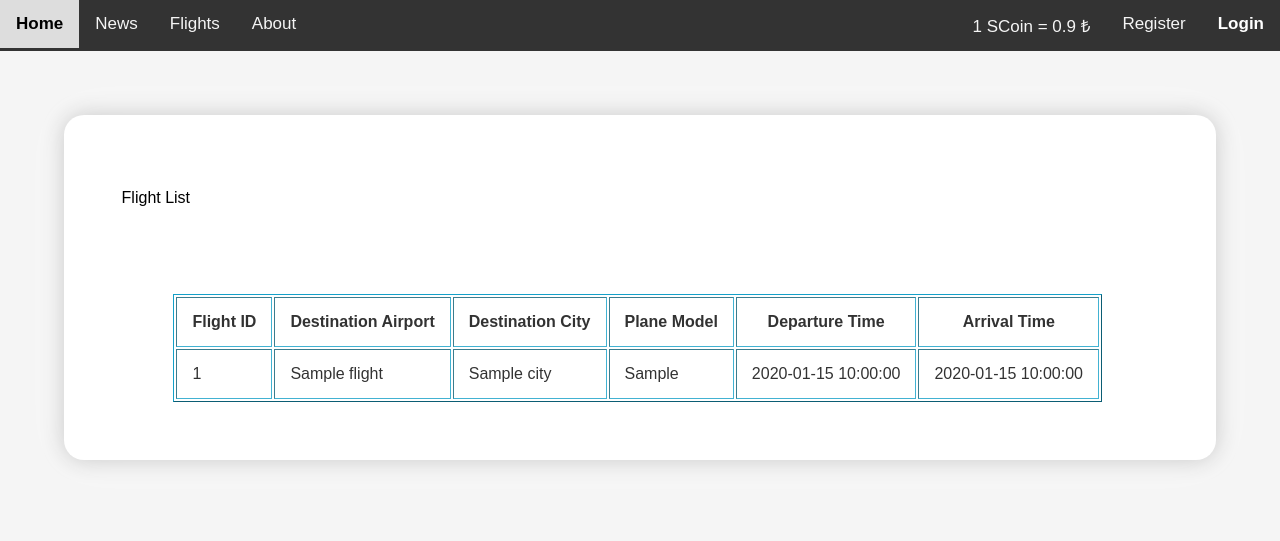
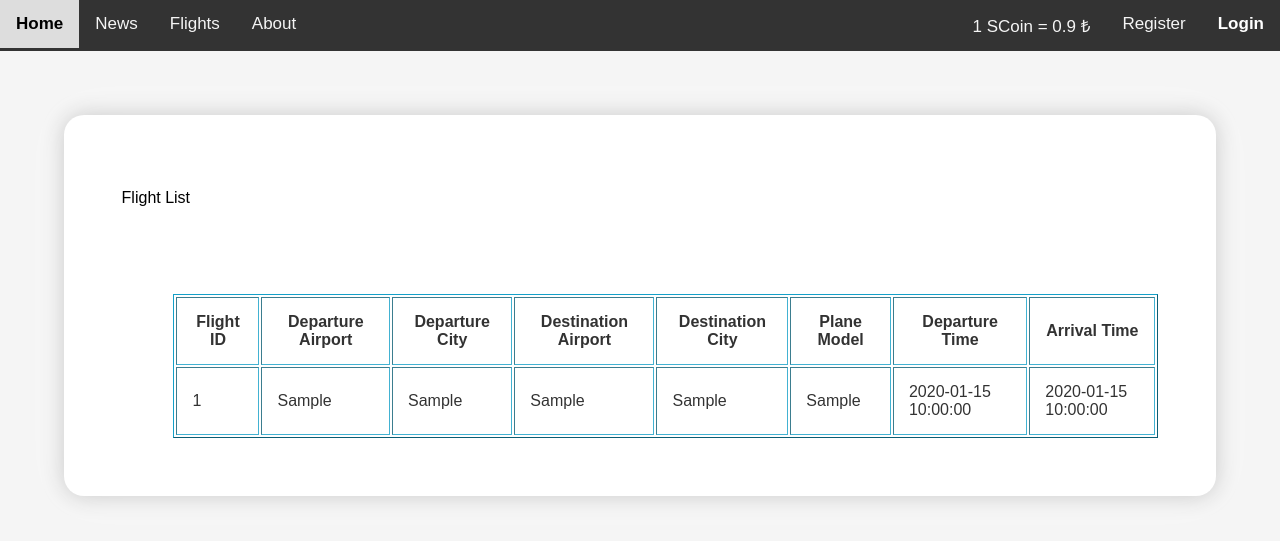
Before and after one commit to itucsdb18132/AirlineSSS, a Flask app: page /flights in a window 1280 px wide. Shown: the top 541 px of the page. Run offline with Flask 2, Linux system fonts and the light colour scheme; a database or web service that is not in the repository returns one stand-in record (values such as "Sample title"); some libraries are stand-ins or nearby versions.

Commit message:
update airports

```diff
--- a/dbinit.py
+++ b/dbinit.py
@@ -68,8 +68,10 @@ INIT_STATEMENTS = [
     """
         CREATE TABLE IF NOT EXISTS airports
              (   airport_id integer PRIMARY KEY,
-                 airport_name  character varying(40) NOT NULL,
-                 city character varying(20) NOT NULL
+                 dest_airport character varying(40) NOT NULL,
+                 dep_airport character varying(40) NOT NULL,
+                 dest_city character varying(20) NOT NULL,
+                 dep_city character varying(20) NOT NULL
              )
     """,
     """
--- a/server.py
+++ b/server.py
@@ -192,7 +192,7 @@ def flights():
         try:
             connection = dbapi2.connect(dsn)
             cursor = connection.cursor()
-            statement = """SELECT f.flight_id,a.airport_name, a.city, p.plane_model, f.departure_time, f.arrival_time FROM flights AS f
+            statement = """SELECT f.flight_id,a.dep_airport, a.dep_city, a.dest_airport, a.dest_city, p.plane_model, f.departure_time, f.arrival_time FROM flights AS f
                             INNER JOIN airports AS a ON f.destination_id = a.airport_id
                             INNER JOIN planes AS p ON f.plane_id = p.plane_id
                         """
--- a/templates/flights.html
+++ b/templates/flights.html
@@ -2,7 +2,7 @@
 {% block head %}
   {{ super() }}
 {% endblock %}
-{% block title %} ADMIN PANEL {% endblock %}
+{% block title %} Flight List {% endblock %}
 {% block content %}
 
 
@@ -14,6 +14,8 @@
 		<table border = 1>
 			<tr>
 				<th>Flight ID</th>
+				<th>Departure Airport</th>
+				<th>Departure City</th>
 				<th>Destination Airport</th>
 				<th>Destination City</th>
 				<th>Plane Model</th>
@@ -30,6 +32,8 @@
 					<td>{{flight[3]}}</td>
 					<td>{{flight[4]}}</td>
 					<td>{{flight[5]}}</td>
+					<td>{{flight[6]}}</td>
+					<td>{{flight[7]}}</td>
 				</tr>
 			{% endfor %}
 		</table>
--- a/templates/index.html
+++ b/templates/index.html
@@ -7,7 +7,7 @@
 {% block content %}
 <div class="blockcontainer">
   <div class="blockcontainer-content">
-    <p>Welcome</p>
+    <p>Search flights</p>
   </div>
 </div>
 
```
